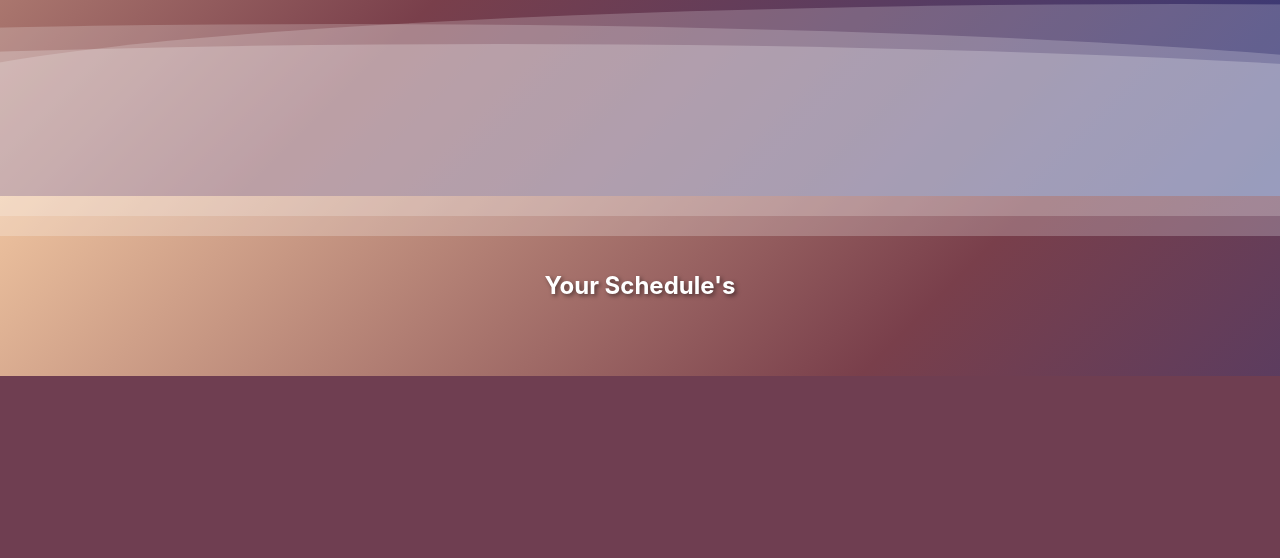
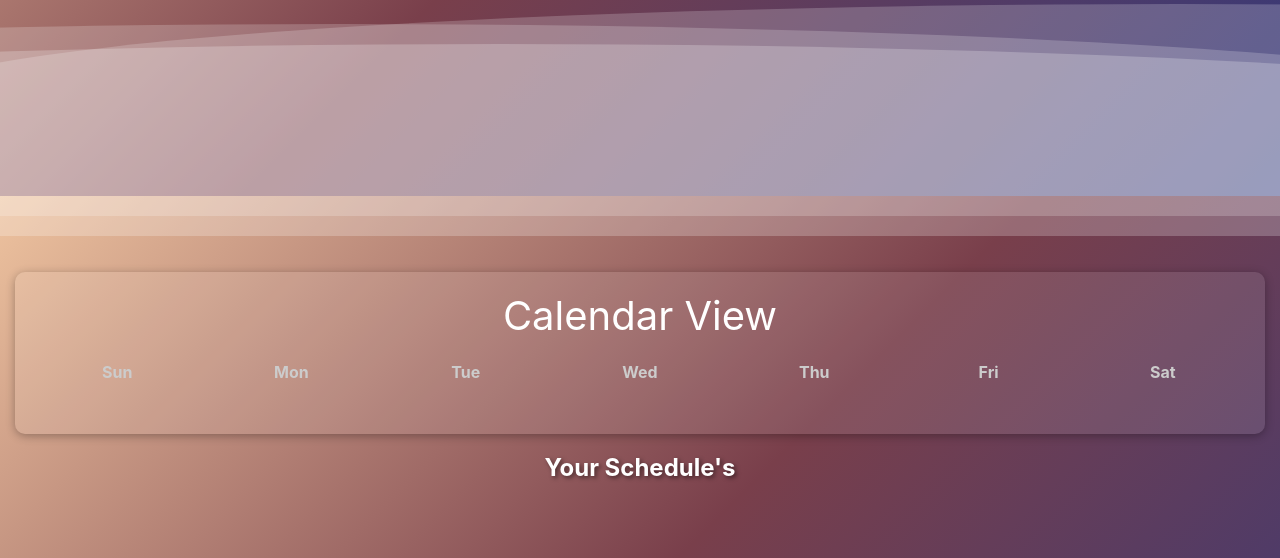
Before and after one commit to soto2571/Ko-nnect, a Flask app: template website/templates/home.html in a window 1280 px wide. Shown: the part 604-1162 px from the top of the page. Before the commit the page ends 980 px from the top, so only its background shows below. Run offline with Flask 3, Linux system fonts and the light colour scheme; the template is opened without the code that fills it: values that come from a table or form of the project are taken from there, others are empty; data comes from the database, SQL or seed files in the repository; some libraries are stand-ins or nearby versions.

Commit message:
Auto commit

```diff
--- a/website/templates/home.html
+++ b/website/templates/home.html
@@ -18,6 +18,36 @@
         <a href="#" class="btn">View Full Schedule</a>
     </div>
 </section>
+
+<div class="calendar-container">
+    <h2 class="calendar-title">Calendar View</h2>
+    <div class="calendar-grid">
+        <div class="calendar-header">
+            <div class="day">Sun</div>
+            <div class="day">Mon</div>
+            <div class="day">Tue</div>
+            <div class="day">Wed</div>
+            <div class="day">Thu</div>
+            <div class="day">Fri</div>
+            <div class="day">Sat</div>
+        </div>
+        <div class="calendar-body">
+            {% for date in dates %}
+            <div class="calendar-day {% if schedules[date.strftime('%Y-%m-%d')] %} has-shift {% endif %}">
+                <div class="day-date">{{ date.strftime('%d') }}</div>
+                <div class="shift-info">
+                    {% set formatted_date = date.strftime('%Y-%m-%d') %}
+                    {% if schedules[formatted_date] %}
+                        {{ schedules[formatted_date].shift_start.strftime('%I:%M %p') }} - {{ schedules[formatted_date].shift_end.strftime('%I:%M %p') }}
+                    {% else %}
+                        No shift
+                    {% endif %}
+                </div>
+            </div>
+            {% endfor %}
+        </div>
+    </div>
+</div>
 
 
 <div class="container swiper">
@@ -50,6 +80,62 @@
 </div>
 
 <style>
+    .calendar-container {
+    margin: 20px 0; /* Add margin above and below */
+    padding: 20px 20px 50px; /* Padding inside the calendar */
+    background-color: rgba(255, 255, 255, 0.1); /* Semi-transparent background */
+    border-radius: 10px; /* Rounded corners */
+    box-shadow: 0 2px 10px rgba(0, 0, 0, 0.3); /* Shadow for depth */
+}
+
+.calendar-title {
+    text-align: center; /* Center the title */
+    font-size: 2.5rem; /* Font size for the title */
+    color: white; /* Title color */
+    margin-bottom: 20px; /* Space below the title */
+}
+
+.calendar-grid {
+    display: grid; /* Use grid layout */
+    grid-template-columns: repeat(7, 1fr); /* 7 columns for days */
+    gap: 10px; /* Space between grid items */
+}
+
+.calendar-header {
+    display: contents; /* Make the header occupy the same grid space */
+}
+
+.day {
+    text-align: center; /* Center the day names */
+    font-weight: bold; /* Bold for day names */
+    color: #ccc; /* Light color for day names */
+}
+
+.calendar-body {
+    display: contents; /* Allow the body to occupy the same grid space */
+}
+
+.calendar-day {
+    background: rgba(255, 255, 255, 0.2); /* Background for each day */
+    border-radius: 8px; /* Rounded corners */
+    padding: 10px; /* Padding inside each day */
+    text-align: center; /* Center text */
+    transition: background 0.3s; /* Smooth background transition */
+}
+
+.calendar-day.has-shift {
+    background: rgba(0, 255, 0, 0.5); /* Highlight days with shifts */
+}
+
+.day-date {
+    font-size: 1.5rem; /* Larger date size */
+    color: white; /* Color for the date */
+}
+
+.shift-info {
+    font-size: 1rem; /* Normal size for shift info */
+    color: #fff; /* White color for shift info */
+}
 .home {
 	min-height: 100vh;
 	width: 100%;
```
